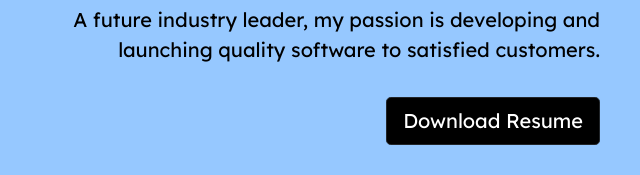
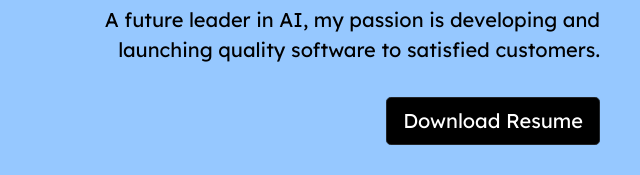
Before and after one commit to bvivolo/site, a plain HTML site: page index.html in a window 1280 px wide. Shown: the part 424-599 px from the top of the page, 28-668 px from the left. Drawn offline with nearby package versions, Linux system fonts and the light colour scheme.

Commit message:
Update index.html

```diff
--- a/index.html
+++ b/index.html
@@ -63,7 +63,7 @@
 
             <div class="col-md-6 text-center text-md-end">
                 <h1 class="display-3 fw-bold">Brian Vivolo</h1>
-                <p class="fs-5">A future industry leader, my passion is developing and launching quality software to satisfied customers.</p>
+                <p class="fs-5">A future leader in AI, my passion is developing and launching quality software to satisfied customers.</p>
 
                 <a href="static/documents/brianvivolo_resume_2025.pdf" class="btn btn-dark btn-lg mt-3" download>
                     Download Resume
```
